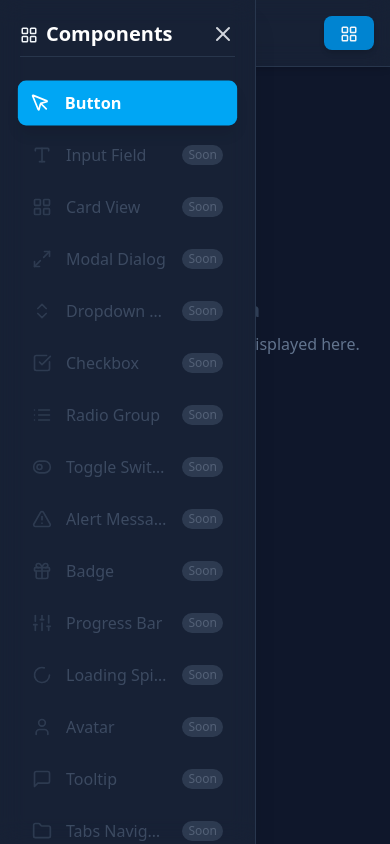
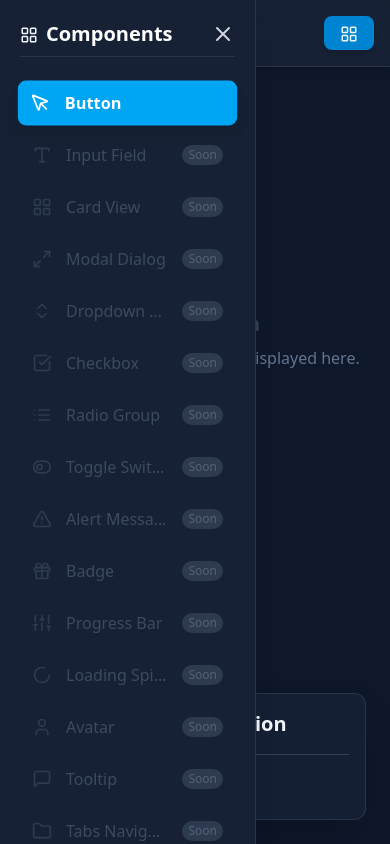
Before and after one commit to PranjalMantri/StylarUI-Lab, a React (Vite) app: page /playground in a window 390 px wide. Built offline with nearby package versions, Linux system fonts and the light colour scheme.

Commit message:
fix: fix component configuration width in mobile devices

```diff
--- a/src/components/playground/ComponentConfiguration.tsx
+++ b/src/components/playground/ComponentConfiguration.tsx
@@ -15,8 +15,8 @@ const ComponentConfiguration: React.FC<ComponentConfigurationProps> = ({
   currentComponent,
 }) => {
   return (
-    <div className="p-6 w-1/3 flex-shrink-0">
-      <section className="bg-slate-800/50 border border-slate-700/70 rounded-xl p-4 sm:p-6 shadow-2xl overflow-y-auto max-h-[calc(100vh-80px)">
+    <div className="p-6 w-screen md:w-1/3 flex-shrink-0">
+      <section className="bg-slate-800/50 border border-slate-700/70 rounded-xl p-4 sm:p-6 shadow-2xl max-h-[calc(100vh-80px)">
         <div className="flex items-center gap-3 mb-6 pb-4 border-b border-slate-700">
           <SlidersHorizontal className="w-5 h-5 text-sky-400" />
           <h2 className="text-xl font-semibold text-slate-100">
```
